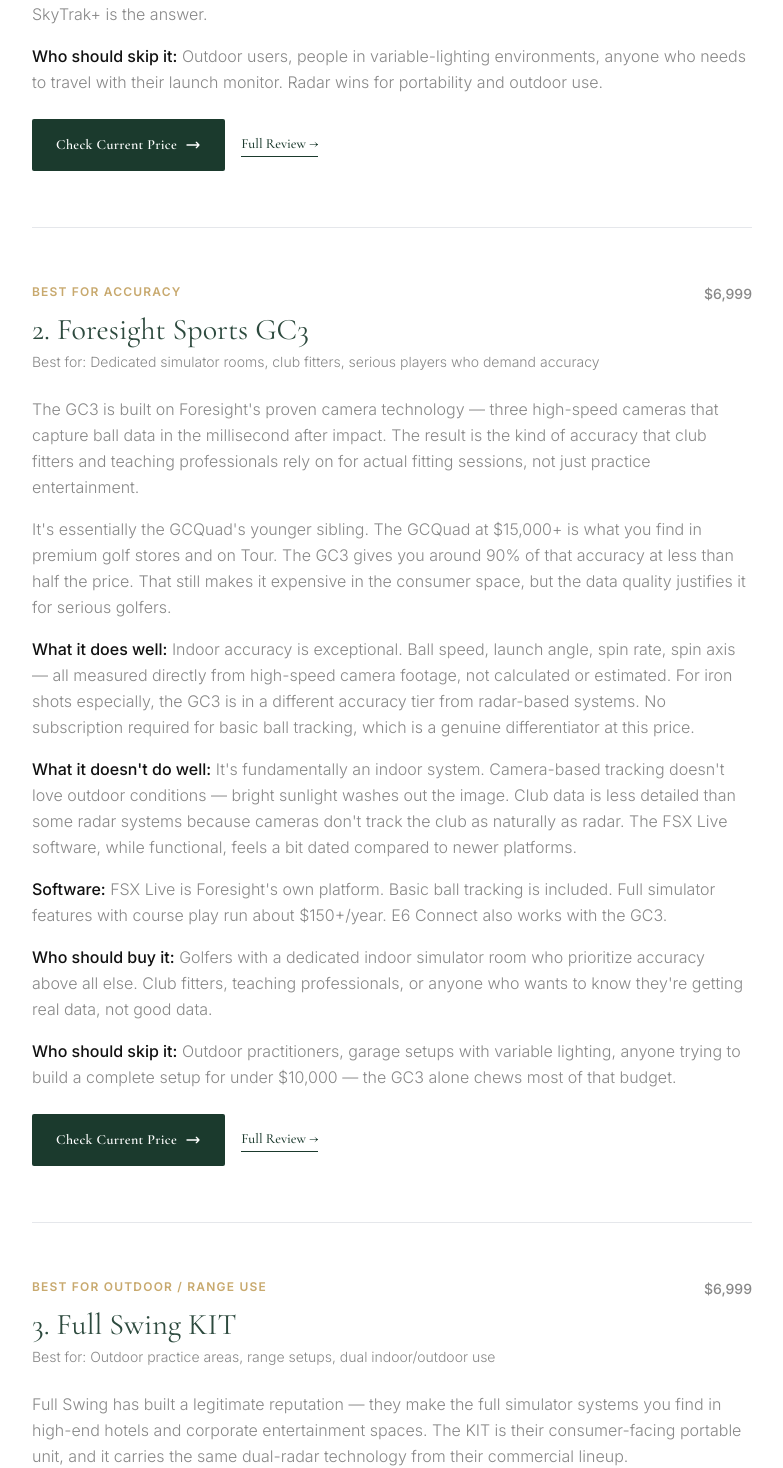
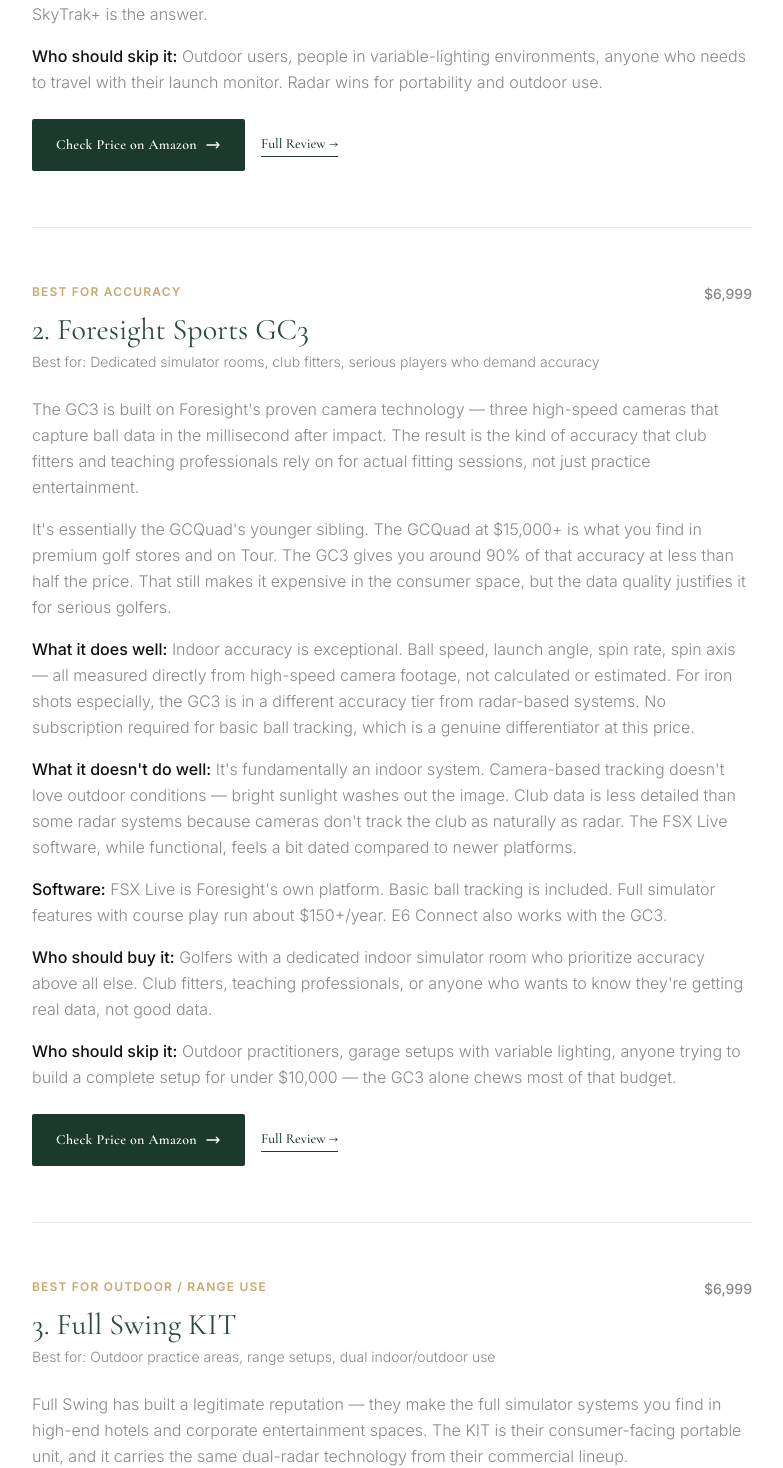
Before and after one commit to JDMSMV/golfsim, a Next.js app: page /best-golf-simulators in a window 1280 px wide. Shown: the part 2583-4051 px from the top of the page, without its empty margins (248-1031 px from the left). Built offline with nearby package versions, Linux system fonts and the light colour scheme.

Commit message:
feat: wire all products to Amazon affiliate links (smvaffiliates-20) — 20 buttons live

```diff
--- a/src/app/best-golf-simulators/page.tsx
+++ b/src/app/best-golf-simulators/page.tsx
@@ -105,10 +105,10 @@
 
           <div className="mt-6 flex gap-4 items-center flex-wrap">
             <a
-              href="#"
+              href="https://www.amazon.com/s?k=golf+simulator+launch+monitor&tag=smvaffiliates-20" target="_blank" rel="nofollow sponsored"
               className="inline-flex items-center gap-2 bg-[#1B3A2D] text-white font-semibold px-6 py-4 text-sm tracking-wide hover:bg-[#2d5a45] transition-all duration-200 group rounded-sm"
             >
-              <span>Check Current Price</span>
+              <span>Check Price on Amazon</span>
               <svg className="w-4 h-4 group-hover:translate-x-1 transition-transform" fill="none" stroke="currentColor" viewBox="0 0 24 24">
                 <path strokeLinecap="round" strokeLinejoin="round" strokeWidth={2} d="M17 8l4 4m0 0l-4 4m4-4H3" />
               </svg>
@@ -156,10 +156,10 @@
 
           <div className="mt-6 flex gap-4 items-center flex-wrap">
             <a
-              href="#"
+              href="https://www.amazon.com/s?k=golf+simulator+launch+monitor&tag=smvaffiliates-20" target="_blank" rel="nofollow sponsored"
               className="inline-flex items-center gap-2 bg-[#1B3A2D] text-white font-semibold px-6 py-4 text-sm tracking-wide hover:bg-[#2d5a45] transition-all duration-200 group rounded-sm"
             >
-              <span>Check Current Price</span>
+              <span>Check Price on Amazon</span>
               <svg className="w-4 h-4 group-hover:translate-x-1 transition-transform" fill="none" stroke="currentColor" viewBox="0 0 24 24">
                 <path strokeLinecap="round" strokeLinejoin="round" strokeWidth={2} d="M17 8l4 4m0 0l-4 4m4-4H3" />
               </svg>
@@ -207,10 +207,10 @@
 
           <div className="mt-6 flex gap-4 items-center flex-wrap">
             <a
-              href="#"
+              href="https://www.amazon.com/s?k=golf+simulator+launch+monitor&tag=smvaffiliates-20" target="_blank" rel="nofollow sponsored"
               className="inline-flex items-center gap-2 bg-[#1B3A2D] text-white font-semibold px-6 py-4 text-sm tracking-wide hover:bg-[#2d5a45] transition-all duration-200 group rounded-sm"
             >
-              <span>Check Current Price</span>
+              <span>Check Price on Amazon</span>
               <svg className="w-4 h-4 group-hover:translate-x-1 transition-transform" fill="none" stroke="currentColor" viewBox="0 0 24 24">
                 <path strokeLinecap="round" strokeLinejoin="round" strokeWidth={2} d="M17 8l4 4m0 0l-4 4m4-4H3" />
               </svg>
@@ -258,10 +258,10 @@
 
           <div className="mt-6 flex gap-4 items-center flex-wrap">
             <a
-              href="#"
+              href="https://www.amazon.com/s?k=golf+simulator+launch+monitor&tag=smvaffiliates-20" target="_blank" rel="nofollow sponsored"
               className="inline-flex items-center gap-2 bg-[#1B3A2D] text-white font-semibold px-6 py-4 text-sm tracking-wide hover:bg-[#2d5a45] transition-all duration-200 group rounded-sm"
             >
-              <span>Check Current Price</span>
+              <span>Check Price on Amazon</span>
               <svg className="w-4 h-4 group-hover:translate-x-1 transition-transform" fill="none" stroke="currentColor" viewBox="0 0 24 24">
                 <path strokeLinecap="round" strokeLinejoin="round" strokeWidth={2} d="M17 8l4 4m0 0l-4 4m4-4H3" />
               </svg>
@@ -309,10 +309,10 @@
 
           <div className="mt-6 flex gap-4 items-center flex-wrap">
             <a
-              href="#"
+              href="https://www.amazon.com/s?k=golf+simulator+launch+monitor&tag=smvaffiliates-20" target="_blank" rel="nofollow sponsored"
               className="inline-flex items-center gap-2 bg-[#1B3A2D] text-white font-semibold px-6 py-4 text-sm tracking-wide hover:bg-[#2d5a45] transition-all duration-200 group rounded-sm"
             >
-              <span>Check Current Price</span>
+              <span>Check Price on Amazon</span>
               <svg className="w-4 h-4 group-hover:translate-x-1 transition-transform" fill="none" stroke="currentColor" viewBox="0 0 24 24">
                 <path strokeLinecap="round" strokeLinejoin="round" strokeWidth={2} d="M17 8l4 4m0 0l-4 4m4-4H3" />
               </svg>
--- a/src/app/reviews/foresight-sports-gc3-review/page.tsx
+++ b/src/app/reviews/foresight-sports-gc3-review/page.tsx
@@ -158,10 +158,10 @@
 
           <div className="mt-8 flex gap-4">
             <a
-              href="#"
+              href="https://www.amazon.com/dp/B09X9B8LR4?tag=smvaffiliates-20" target="_blank" rel="nofollow sponsored"
               className="inline-flex items-center gap-2 bg-[#1B3A2D] text-white font-semibold px-6 py-4 text-sm tracking-wide hover:bg-[#2d5a45] transition-all duration-200 group rounded-sm"
             >
-              <span>Check Current Price</span>
+              <span>Check Price on Amazon</span>
               <svg className="w-4 h-4 group-hover:translate-x-1 transition-transform" fill="none" stroke="currentColor" viewBox="0 0 24 24">
                 <path strokeLinecap="round" strokeLinejoin="round" strokeWidth={2} d="M17 8l4 4m0 0l-4 4m4-4H3" />
               </svg>
@@ -208,7 +208,7 @@
           <p className="text-xs text-white/70 font-light">Starting at</p>
           <p className="font-semibold">$5,999</p>
         </div>
-        <a href="#" className="bg-[#C8A96E] text-[#1B3A2D] font-bold px-6 py-3 text-sm rounded-sm">
+        <a href="https://www.amazon.com/dp/B09X9B8LR4?tag=smvaffiliates-20" target="_blank" rel="nofollow sponsored" className="bg-[#C8A96E] text-[#1B3A2D] font-bold px-6 py-3 text-sm rounded-sm">
           Check Price →
         </a>
       </div>
--- a/src/app/reviews/full-swing-kit-review/page.tsx
+++ b/src/app/reviews/full-swing-kit-review/page.tsx
@@ -159,10 +159,10 @@
 
           <div className="mt-8 flex gap-4">
             <a
-              href="#"
+              href="https://www.amazon.com/dp/B0DJRXSR66?tag=smvaffiliates-20" target="_blank" rel="nofollow sponsored"
               className="inline-flex items-center gap-2 bg-[#1B3A2D] text-white font-semibold px-6 py-4 text-sm tracking-wide hover:bg-[#2d5a45] transition-all duration-200 group rounded-sm"
             >
-              <span>Check Current Price</span>
+              <span>Check Price on Amazon</span>
               <svg className="w-4 h-4 group-hover:translate-x-1 transition-transform" fill="none" stroke="currentColor" viewBox="0 0 24 24">
                 <path strokeLinecap="round" strokeLinejoin="round" strokeWidth={2} d="M17 8l4 4m0 0l-4 4m4-4H3" />
               </svg>
@@ -216,7 +216,7 @@
           <p className="text-xs text-white/70 font-light">Starting at</p>
           <p className="font-semibold">$4,999</p>
         </div>
-        <a href="#" className="bg-[#C8A96E] text-[#1B3A2D] font-bold px-6 py-3 text-sm rounded-sm">
+        <a href="https://www.amazon.com/dp/B0DJRXSR66?tag=smvaffiliates-20" target="_blank" rel="nofollow sponsored" className="bg-[#C8A96E] text-[#1B3A2D] font-bold px-6 py-3 text-sm rounded-sm">
           Check Price →
         </a>
       </div>
--- a/src/app/reviews/skytrak-plus-review/page.tsx
+++ b/src/app/reviews/skytrak-plus-review/page.tsx
@@ -181,10 +181,10 @@
 
           <div className="mt-8 flex gap-4">
             <a
-              href="#"
+              href="https://www.amazon.com/s?k=skytrak+plus&tag=smvaffiliates-20" target="_blank" rel="nofollow sponsored"
               className="inline-flex items-center gap-2 bg-[#1B3A2D] text-white font-semibold px-6 py-4 text-sm tracking-wide hover:bg-[#2d5a45] transition-all duration-200 group rounded-sm"
             >
-              <span>Check Current Price</span>
+              <span>Check Price on Amazon</span>
               <svg className="w-4 h-4 group-hover:translate-x-1 transition-transform" fill="none" stroke="currentColor" viewBox="0 0 24 24">
                 <path strokeLinecap="round" strokeLinejoin="round" strokeWidth={2} d="M17 8l4 4m0 0l-4 4m4-4H3" />
               </svg>
@@ -241,7 +241,7 @@
           <p className="text-xs text-white/70 font-light">Starting at</p>
           <p className="font-semibold">$2,995</p>
         </div>
-        <a href="#" className="bg-[#C8A96E] text-[#1B3A2D] font-bold px-6 py-3 text-sm rounded-sm">
+        <a href="https://www.amazon.com/s?k=skytrak+plus&tag=smvaffiliates-20" target="_blank" rel="nofollow sponsored" className="bg-[#C8A96E] text-[#1B3A2D] font-bold px-6 py-3 text-sm rounded-sm">
           Check Price →
         </a>
       </div>
--- a/src/app/reviews/truegolf-apogee-review/page.tsx
+++ b/src/app/reviews/truegolf-apogee-review/page.tsx
@@ -133,10 +133,10 @@
 
           <div className="mt-8 flex gap-4">
             <a
-              href="#"
+              href="https://www.amazon.com/s?k=truegolf+apogee&tag=smvaffiliates-20" target="_blank" rel="nofollow sponsored"
               className="inline-flex items-center gap-2 bg-[#1B3A2D] text-white font-semibold px-6 py-4 text-sm tracking-wide hover:bg-[#2d5a45] transition-all duration-200 group rounded-sm"
             >
-              <span>Check Current Price</span>
+              <span>Check Price on Amazon</span>
               <svg className="w-4 h-4 group-hover:translate-x-1 transition-transform" fill="none" stroke="currentColor" viewBox="0 0 24 24">
                 <path strokeLinecap="round" strokeLinejoin="round" strokeWidth={2} d="M17 8l4 4m0 0l-4 4m4-4H3" />
               </svg>
```
Also changed, not shown: src/app/reviews/best-golf-hitting-mats/page.tsx (+4 -4 lines), src/app/reviews/best-golf-simulator-impact-screens/page.tsx (+4 -4 lines).
